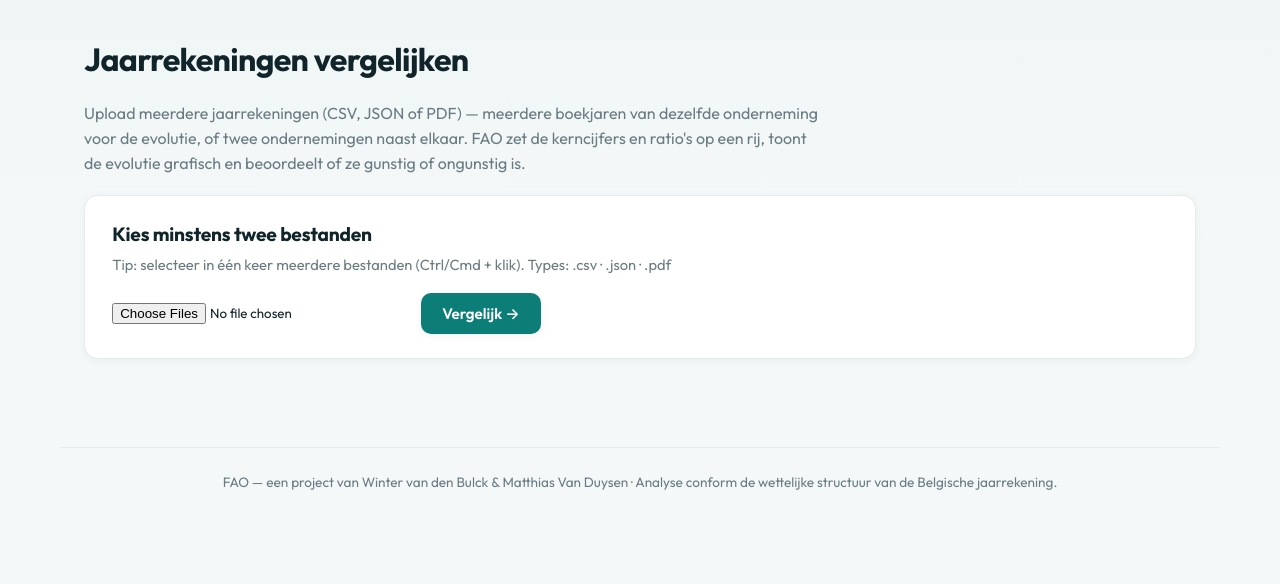
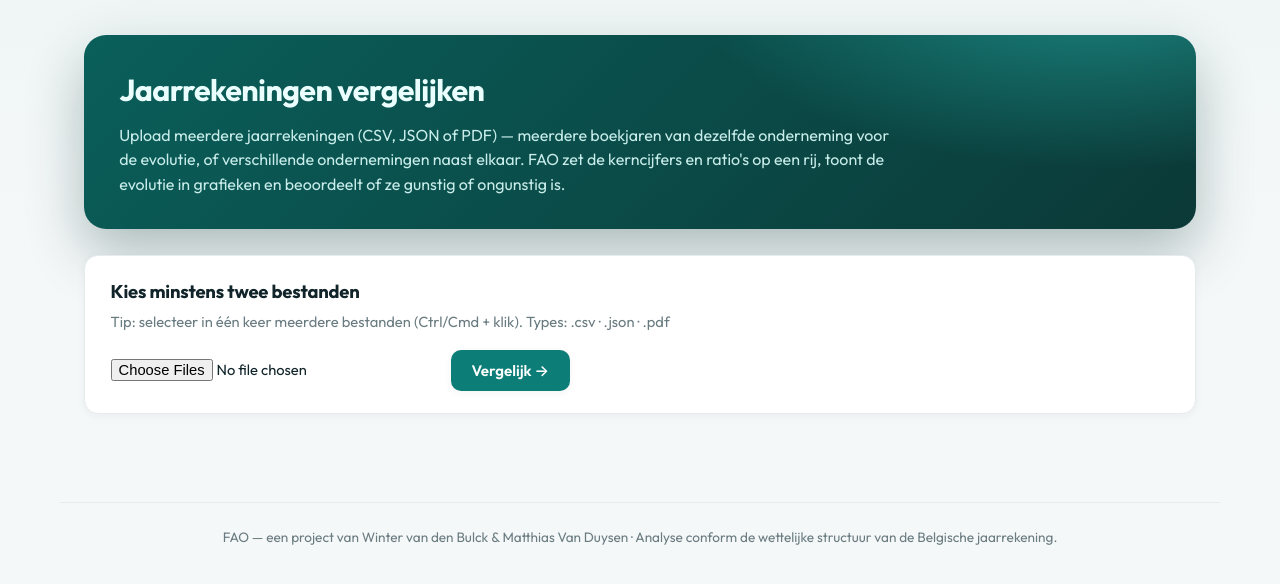
Before and after one commit to matthias-vd/jaarrekening-analyse, a Flask app: page /vergelijk in a window 1280 px wide. Shown: the part 68-652 px from the top of the page. Run offline with Flask 3, Linux system fonts and the light colour scheme.

Commit message:
Rebuild comparison page: full-width fixed-height charts with truncated labels (fixes squeezed charts for long company names)
Co-authored-by: Matthias Van Duysen <matthias@vanduysen.be>

```diff
--- a/web/templates/vergelijk.html
+++ b/web/templates/vergelijk.html
@@ -1,28 +1,41 @@
 {% extends "base.html" %}
-{% block title %}FAO — Jaarrekeningen vergelijken{% endblock %}
+{% block title %}Vergelijken — Financiële Analyse van de Onderneming{% endblock %}
 
 {% block styles %}
-    .flash { margin-bottom: 1.2rem; padding: 0.9rem 1.1rem; border-radius: 12px;
+    .flash { margin-bottom: 1.2rem; padding: .9rem 1.1rem; border-radius: 12px;
       background: var(--err-bg); color: var(--err); font-weight: 500; border: 1px solid #f3c4c9; }
-    .intro h1 { font-size: 2rem; margin: 0 0 .5rem; letter-spacing: -0.02em; }
-    .intro p { color: var(--muted); max-width: 70ch; }
-    .upload-card { padding: 1.5rem 1.7rem; margin: 1.2rem 0 2rem; }
-    .upload-card h2 { margin: 0 0 .3rem; font-size: 1.2rem; }
-    .upload-card .sub { color: var(--muted); font-size: .92rem; margin: 0 0 1rem; }
+
+    /* Intro / upload */
+    .vgl-hero {
+      border-radius: 22px; padding: 2rem 2.2rem; margin-bottom: 1.6rem; color: #eafffd;
+      background:
+        radial-gradient(700px 320px at 92% -30%, rgba(44,204,196,.5), transparent 60%),
+        linear-gradient(135deg, #0a5f5b, #0b3937);
+      box-shadow: 0 24px 56px rgba(8,49,47,.3);
+    }
+    .vgl-hero h1 { margin: 0 0 .5rem; font-size: 1.9rem; letter-spacing: -0.02em; }
+    .vgl-hero p { margin: 0; color: #c7ece9; max-width: 74ch; }
+
+    .upload-card { padding: 1.4rem 1.6rem; margin-bottom: 2rem; }
+    .upload-card h2 { margin: 0 0 .3rem; font-size: 1.15rem; }
+    .upload-card .sub { color: var(--muted); margin: 0 0 1rem; font-size: .92rem; }
     .multi-row { display: flex; gap: .7rem; flex-wrap: wrap; align-items: center; }
-    input[type="file"].multi { font-family: var(--font); }
+    input[type="file"].multi { font-family: var(--font); font-size: .92rem; }
 
-    .samenvatting { display: flex; gap: .6rem; flex-wrap: wrap; margin-bottom: 1.2rem; }
-    .grid-charts { display: grid; grid-template-columns: 1fr 1fr; gap: 1.3rem; margin-bottom: 1.3rem; }
-    @media (max-width: 900px){ .grid-charts { grid-template-columns: 1fr; } }
-    .chart-card { padding: 1.2rem 1.4rem; }
-    .chart-card h3 { margin: 0 0 .8rem; font-size: 1.05rem; }
+    .samenvatting { display: flex; gap: .5rem; flex-wrap: wrap; margin-bottom: 1.3rem; }
+
+    /* Charts: full width, fixed height so long labels don't squeeze the plot */
+    .chart-card { padding: 1.3rem 1.5rem; margin-bottom: 1.3rem; }
+    .chart-card h3 { margin: 0 0 .9rem; font-size: 1.08rem; }
+    .chart-box { position: relative; height: 340px; }
+    @media (max-width: 640px) { .chart-box { height: 300px; } }
 
     table.vgl { width: 100%; border-collapse: collapse; font-variant-numeric: tabular-nums; }
-    table.vgl th, table.vgl td { padding: .55rem .7rem; border-bottom: 1px solid #eef5f4; text-align: right; white-space: nowrap; }
-    table.vgl th:first-child, table.vgl td:first-child { text-align: left; white-space: normal; }
-    table.vgl thead th { font-size: .82rem; text-transform: uppercase; letter-spacing: .03em; color: var(--muted); border-bottom: 2px solid var(--line); }
+    table.vgl th, table.vgl td { padding: .55rem .7rem; border-bottom: 1px solid var(--line); text-align: right; white-space: nowrap; }
+    table.vgl th:first-child, table.vgl td:first-child { text-align: left; white-space: normal; min-width: 190px; }
+    table.vgl thead th { font-size: .8rem; text-transform: uppercase; letter-spacing: .03em; color: var(--muted); border-bottom: 2px solid var(--line-strong); }
     table.vgl tbody td.metriek { font-weight: 600; }
+    .dash { color: #b7c9c9; }
 {% endblock %}
 
 {% block content %}
@@ -30,12 +43,12 @@
     {% if messages %}{% for m in messages %}<div class="flash">{{ m }}</div>{% endfor %}{% endif %}
   {% endwith %}
 
-  <div class="intro">
+  <section class="vgl-hero">
     <h1>Jaarrekeningen vergelijken</h1>
-    <p>Upload meerdere jaarrekeningen (CSV, JSON of PDF) — meerdere boekjaren van dezelfde
-       onderneming voor de evolutie, of twee ondernemingen naast elkaar. FAO zet de kerncijfers
-       en ratio's op een rij, toont de evolutie grafisch en beoordeelt of ze gunstig of ongunstig is.</p>
-  </div>
+    <p>Upload meerdere jaarrekeningen (CSV, JSON of PDF) — meerdere boekjaren van dezelfde onderneming
+       voor de evolutie, of verschillende ondernemingen naast elkaar. FAO zet de kerncijfers en ratio's
+       op een rij, toont de evolutie in grafieken en beoordeelt of ze gunstig of ongunstig is.</p>
+  </section>
 
   <form class="card upload-card" method="post" action="{{ url_for('vergelijk') }}" enctype="multipart/form-data">
     <h2>Kies minstens twee bestanden</h2>
@@ -58,15 +71,13 @@
       <span class="badge neutral">{{ 'Meerdere ondernemingen' if vergelijking.meerdere_bedrijven else 'Één onderneming over de tijd' }}</span>
     </div>
 
-    <div class="grid-charts">
-      <div class="card chart-card">
-        <h3>Kerncijfers (in {{ '€' }})</h3>
-        <canvas id="chartEur" height="220"></canvas>
-      </div>
-      <div class="card chart-card">
-        <h3>Ratio's</h3>
-        <canvas id="chartRatio" height="220"></canvas>
-      </div>
+    <div class="card chart-card">
+      <h3>Kerncijfers (in {{ '€' }})</h3>
+      <div class="chart-box"><canvas id="chartEur"></canvas></div>
+    </div>
+    <div class="card chart-card">
+      <h3>Ratio's</h3>
+      <div class="chart-box"><canvas id="chartRatio"></canvas></div>
     </div>
 
     <div class="card chart-card">
@@ -85,7 +96,7 @@
               <tr>
                 <td class="metriek">{{ m.naam }}</td>
                 {% for w in m.waarden %}
-                  <td>{% if w is not none %}{{ w | ratiowaarde(m.eenheid, '€') }}{% else %}—{% endif %}</td>
+                  <td>{% if w is not none %}{{ w | ratiowaarde(m.eenheid, '€') }}{% else %}<span class="dash">—</span>{% endif %}</td>
                 {% endfor %}
                 <td>
                   {% if m.evolutie %}
@@ -109,10 +120,13 @@
 {% if vergelijking %}
 <script src="https://cdn.jsdelivr.net/npm/chart.js@4"></script>
 <script>
-  const PALET = ['#2CCCC4', '#0f807a', '#f0a92b', '#d83a4b', '#6b7cff', '#12a06a', '#9b59b6'];
-  function maakChart(id, bron, eenheidLabel) {
+  const PALET = ['#0f807a', '#2CCCC4', '#e0a12b', '#d13c4b', '#5b6cf0', '#0f9d63', '#9b59b6'];
+
+  function kort(label) { return label && label.length > 16 ? label.slice(0, 15) + '…' : label; }
+
+  function maakChart(id, bron) {
     const el = document.getElementById(id);
-    if (!el || !bron.reeksen.length) { if (el) el.parentElement.style.display = 'none'; return; }
+    if (!el || !bron.reeksen.length) { if (el) el.closest('.chart-card').style.display = 'none'; return; }
     new Chart(el, {
       type: 'line',
       data: {
@@ -121,14 +135,40 @@
           label: r.naam,
           data: r.waarden,
           borderColor: PALET[i % PALET.length],
-          backgroundColor: PALET[i % PALET.length] + '33',
-          borderWidth: 2, tension: 0.25, spanGaps: true, pointRadius: 3,
+          backgroundColor: PALET[i % PALET.length] + '22',
+          borderWidth: 2.5, tension: 0.25, spanGaps: true,
+          pointRadius: 4, pointHoverRadius: 6, pointBackgroundColor: PALET[i % PALET.length],
         })),
       },
       options: {
         responsive: true,
-        plugins: { legend: { labels: { font: { family: 'Outfit' } } } },
-        scales: { x: { ticks: { font: { family: 'Outfit' } } }, y: { ticks: { font: { family: 'Outfit' } } } },
+        maintainAspectRatio: false,
+        interaction: { mode: 'index', intersect: false },
+        layout: { padding: { top: 4, right: 8, bottom: 4, left: 4 } },
+        plugins: {
+          legend: { position: 'top', align: 'start', labels: { font: { family: 'Outfit' }, usePointStyle: true, boxWidth: 8, padding: 14 } },
+          tooltip: {
+            titleFont: { family: 'Outfit' }, bodyFont: { family: 'Outfit' },
+            callbacks: {
+              // Volledige (niet-afgekapte) naam in de tooltip-titel.
+              title: (items) => items.length ? bron.labels[items[0].dataIndex] : '',
+            },
+          },
+        },
+        scales: {
+          x: {
+            grid: { display: false },
+            ticks: {
+              font: { family: 'Outfit' }, autoSkip: false, maxRotation: 0, minRotation: 0,
+              callback: function (value) { return kort(this.getLabelForValue(value)); },
+            },
+          },
+          y: {
+            beginAtZero: false,
+            grid: { color: 'rgba(16,42,48,.06)' },
+            ticks: { font: { family: 'Outfit' } },
+          },
+        },
       },
     });
   }
```
